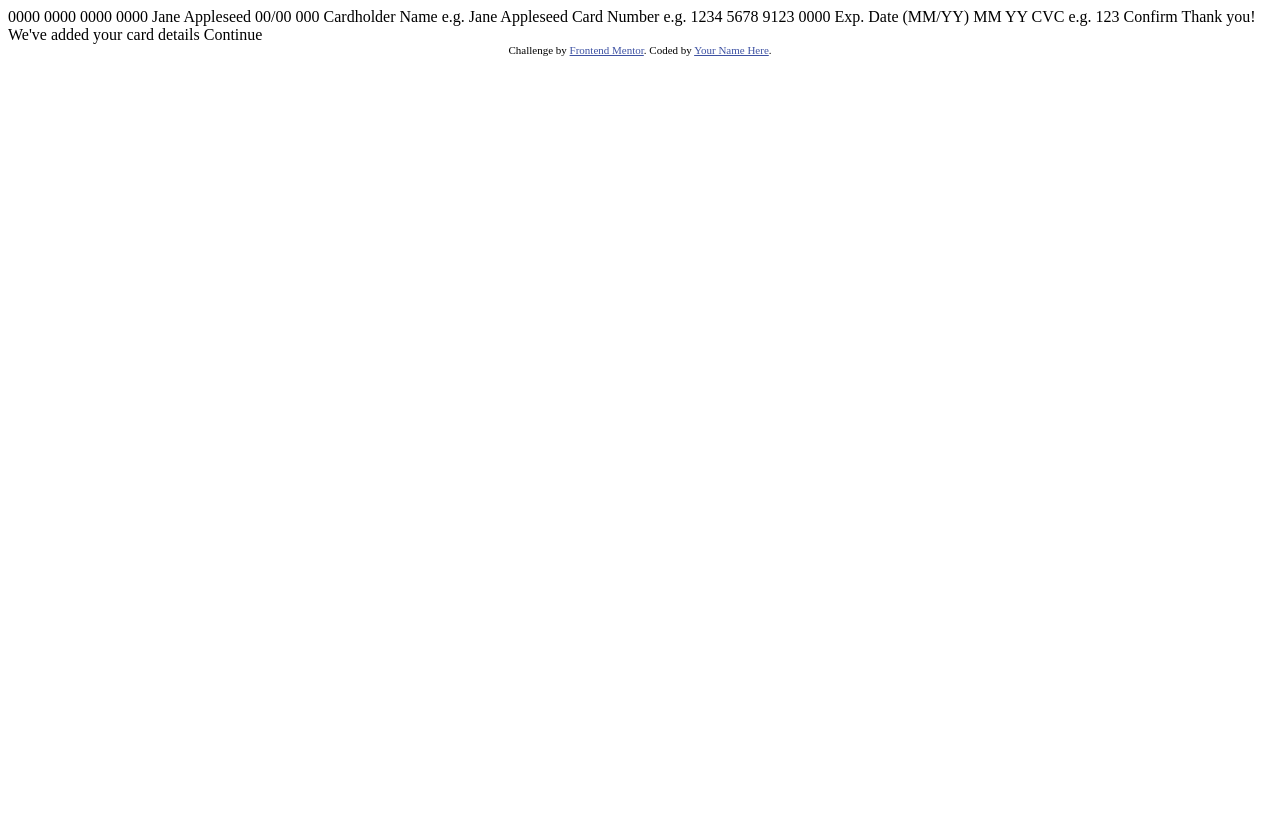
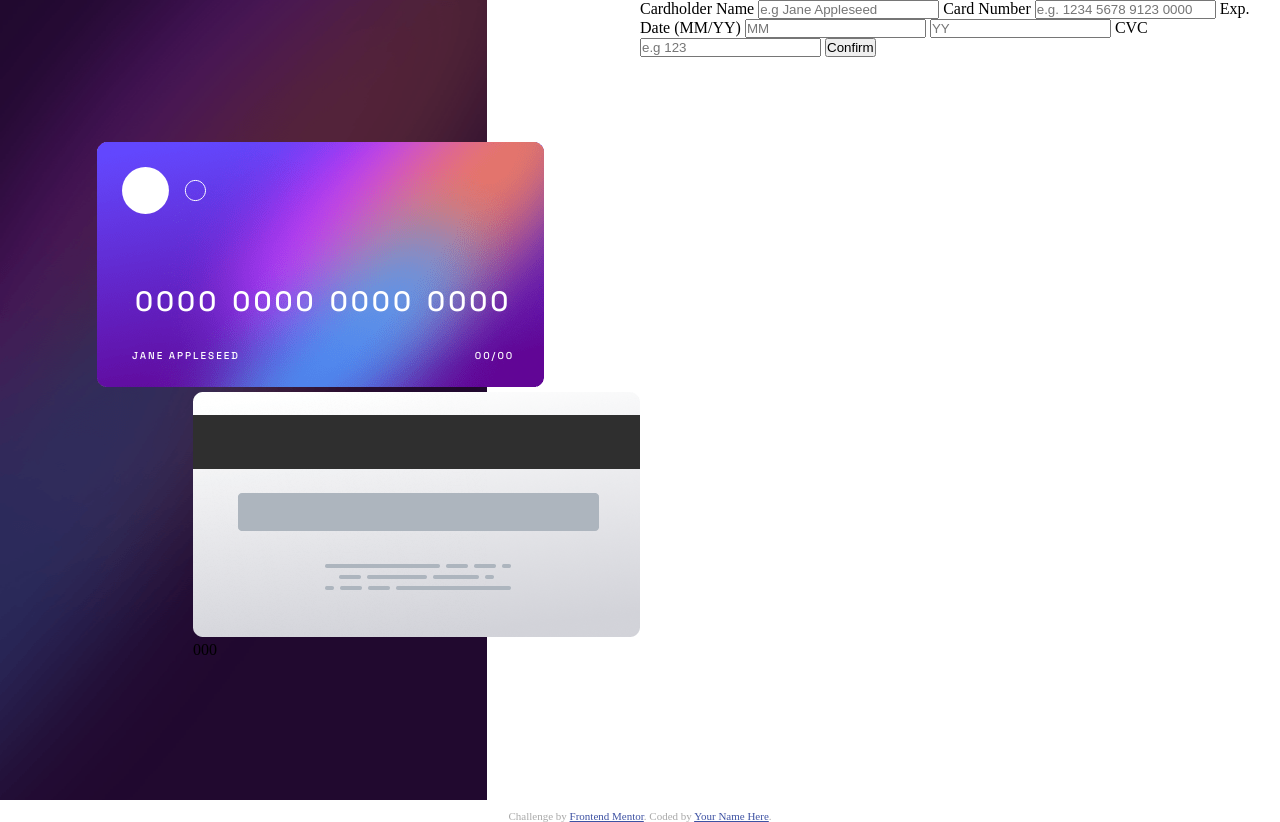
Before and after one commit to ZaphDev/interactive-card-details-form-main, a website: page index.html in a window 1280 px wide. Before the commit the page ends 800 px from the top, so only its background shows below. Drawn offline with Linux system fonts and the light colour scheme.

Commit message:
starting to add css to the first state

```diff
--- a/index.html
+++ b/index.html
@@ -3,45 +3,60 @@
 <head>
   <meta charset="UTF-8">
   <meta name="viewport" content="width=device-width, initial-scale=1.0"> <!-- displays site properly based on user's device -->
-
+  <link rel="stylesheet" href="./css/main.css">
   <link rel="icon" type="image/png" sizes="32x32" href="./images/favicon-32x32.png">
 
   <title>Frontend Mentor | Interactive card details form</title>
 
-  <!-- Feel free to remove these styles or customise in your own stylesheet 👍 -->
-  <style>
-    .attribution { font-size: 11px; text-align: center; }
-    .attribution a { color: hsl(228, 45%, 44%); }
-  </style>
 </head>
 <body>
+  <div class="full">
+    <div class="cards">
+      <div class="cards__front">
+        <img src="./images/bg-card-front.png" alt="Card front face">
+        <div class="cards__front__logo">
+          <svg width="84" height="47" fill="none" xmlns="http://www.w3.org/2000/svg"><ellipse cx="23.478" cy="23.5" rx="23.478" ry="23.5" fill="#fff"/><path d="M83.5 23.5c0 5.565-4.507 10.075-10.065 10.075-5.559 0-10.065-4.51-10.065-10.075 0-5.565 4.506-10.075 10.065-10.075 5.558 0 10.065 4.51 10.065 10.075Z" stroke="#fff"/></svg>
+        </div>
+        <div class="cards__front__info">
+          <div class="cards__front__info__number">
+            <p>0000 0000 0000 0000</p>
+          </div>
+          <div class="cards__front__info__data">
+            <p>JANE APPLESEED</p>
+            <p>00/00</p>
+          </div>
+        </div>
+      </div>
+      <div class="cards__back">
+        <img src="./images/bg-card-back.png" alt="Card front face">
+        <p>000</p>
+      </div>
+    </div>
+    <div class="form">
+      <form class="form__info">
+        <label>Cardholder Name
+          <input type="text" id="cardName" placeholder="e.g Jane Appleseed">
+        </label>
 
-  0000 0000 0000 0000
-  Jane Appleseed
-  00/00
+        <label>Card Number
+          <input type="text" id="cardNumber" pattern="[0-9]+" maxlength="16" placeholder="e.g. 1234 5678 9123 0000">
+        </label>
 
-  000
+        <label>Exp. Date (MM/YY)
+          <input type="text" id="month" pattern="[0]+[0-9]||[1]+[0-2]" maxlength="2" placeholder="MM">
+          <input type="text" id="year" pattern="[0-9]+[0-9]" maxlength="2" placeholder="YY">
+        </label>
 
-  Cardholder Name
-  e.g. Jane Appleseed
-
-  Card Number
-  e.g. 1234 5678 9123 0000
-
-  Exp. Date (MM/YY)
-  MM
-  YY
-
-  CVC
-  e.g. 123
-
-  Confirm
-
+        <label>CVC
+          <input type="text" id="CVC" pattern="[0-9]+[0-9]+[0-9]" maxlength="3" placeholder="e.g 123">
+        </label>
+        <button type="submit" name="confirm" id="confirm">Confirm</button>
+    </form>
+  </div>
+</div>
   <!-- Completed state start -->
 
-  Thank you!
-  We've added your card details
-  Continue
+
 
   <div class="attribution">
     Challenge by <a href="https://www.frontendmentor.io?ref=challenge" target="_blank">Frontend Mentor</a>.
--- /dev/null
+++ b/scss/main.scss
@@ -0,0 +1,3 @@
+@import "./partials/variables";
+@import "./partials/base";
+@import "./partials/index";
--- /dev/null
+++ b/scss/partials/_base.scss
@@ -0,0 +1,18 @@
+@import url('https://fonts.googleapis.com/css2?family=Space+Grotesk:wght@500&display=swap');
+* {
+    margin: 0;
+    padding: 0;
+    box-sizing: border-box;
+  }
+  body {
+    display: block;
+    height: 100vh;
+    min-height: 667px;
+  }
+  .attribution {
+    font-size: 11px; text-align: center;
+    margin-top: 10px;
+    color: darkgray;
+    a { color: hsl(228, 45%, 44%);
+    }
+  }
--- /dev/null
+++ b/scss/partials/_index.scss
@@ -0,0 +1,63 @@
+.full{
+    display: flex;
+    height: 100%;
+}
+.cards{
+    display: flex;
+    flex-direction: column;
+    justify-content: center;
+    align-items: flex-end;
+    width: 50%;
+    height: 100%;
+    background-image: url(../images/bg-main-desktop.png);
+    background-size: 487px 900px;
+    background-repeat: no-repeat;
+    &__front{
+        position: relative;
+        text-align: center;
+        color: white;
+        font-family: $mainFont;
+        margin-right: 15%;
+
+        img{
+            width: 100%;
+        }
+        &__logo{
+            position: absolute;
+            top: 25px;
+            left: 25px
+        }
+        &__info{
+            position: absolute;
+            bottom: 30px;
+            left: 25px;
+            width: 90%;
+
+
+            &__number{
+                font-size: 28px;
+                margin-bottom: 30px;
+                letter-spacing: 3px;
+                word-spacing: 3px;
+
+            }
+            &__data{
+                display: flex;
+                justify-content: space-between;
+                letter-spacing: 2px;
+                P{
+                    font-size: 10px;
+                    padding: 0px 10px
+                }
+            }
+        }
+    }
+    &__back{
+       position: relative;
+    }
+}
+.form{
+    display: flex;
+    flex-direction: column;
+    width: 50%;
+}
--- /dev/null
+++ b/scss/partials/_variables.scss
@@ -0,0 +1,6 @@
+$primaryGradient: linear-gradient(0deg, hsl(249, 99%, 64%) 0%, hsl(278, 94%, 30%) 100%);
+$errorColor: hsl(0, 100%, 66%);
+$unactiveColor: hsl(270, 3%, 87%);
+$formColor: hsl(278, 68%, 11%);
+$phColor: hsl(279, 6%, 55%);
+$mainFont: 'Space Grotesk', sans-serif;
```
Also changed, not shown: package.json (added, +27 -0 lines), css/main.css (added), 2 other files.
